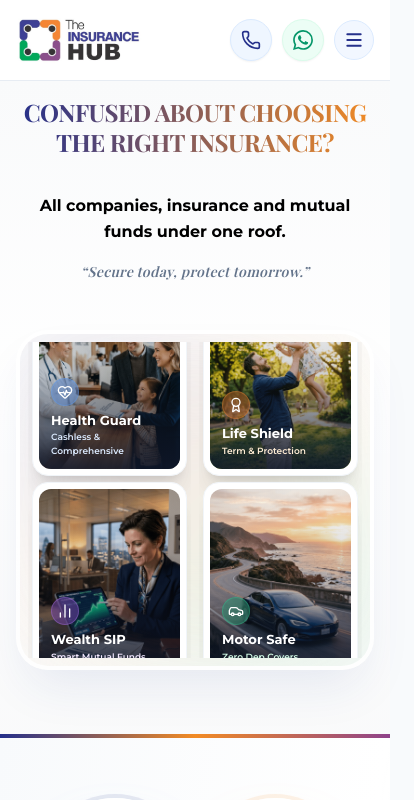
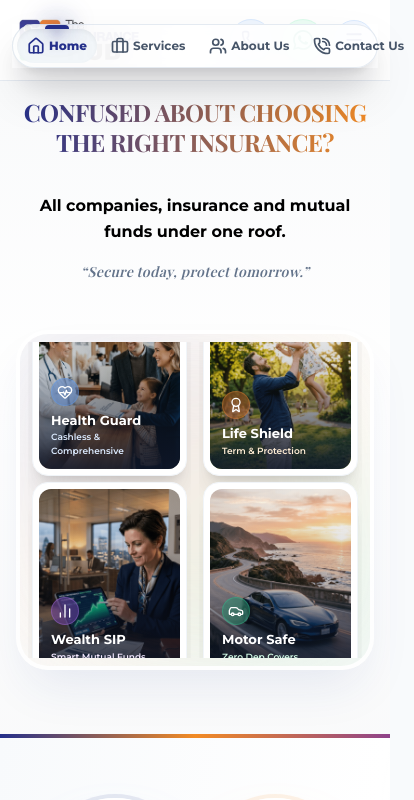
Before and after one commit to Shruti11506/Theinsurancehub, a React (Vite) app: page / in a window 390 px wide. Shown: the top 800 px of the page, 414 px wide, since content can reach past the window. Built offline with nearby package versions, Linux system fonts and the light colour scheme; a web font is replaced by a local one.

Commit message:
feat: add responsive floating Tubelight navigation bar for mobile and tablet view

```diff
--- a/src/App.jsx
+++ b/src/App.jsx
@@ -813,7 +813,7 @@ export default function App() {
       )}
 
       {/* 4. Comprehensive Footer */}
-      <footer className="bg-slate-900 text-slate-400 pt-20 pb-12 border-t border-slate-800">
+      <footer className="bg-slate-900 text-slate-400 pt-20 pb-24 sm:pb-28 lg:pb-12 border-t border-slate-800">
         <div className="max-w-7xl mx-auto px-6 grid md:grid-cols-2 lg:grid-cols-3 gap-12 pb-16 border-b border-slate-800">
 
           {/* Col 1: About company */}
--- a/src/components/Header.jsx
+++ b/src/components/Header.jsx
@@ -201,6 +201,16 @@ export default function Header({ onNavigate, currentPage, activeTab = 'Home', on
 
       </div>
 
+      {/* Mobile & Tablet Floating Tubelight Navigation Bar */}
+      <div className="lg:hidden fixed bottom-3 sm:bottom-4 left-1/2 -translate-x-1/2 z-[90] w-auto max-w-[calc(100vw-16px)] sm:max-w-md px-1 pointer-events-auto">
+        <NavBar
+          items={navItems}
+          activeTab={activeTab}
+          onTabChange={onTabChange}
+          className="shadow-2xl"
+        />
+      </div>
+
     </header>
   );
 }
--- a/src/components/ui/tubelight-navbar.jsx
+++ b/src/components/ui/tubelight-navbar.jsx
@@ -15,29 +15,18 @@ import { cn } from "@/lib/utils"
  */
 export function NavBar({ items, className, activeTab: controlledActive, onTabChange }) {
   const [internalActive, setInternalActive] = useState(items[0]?.name)
-  const [isMobile, setIsMobile] = useState(false)
 
   const activeTab = controlledActive || internalActive
-
-  useEffect(() => {
-    const handleResize = () => {
-      setIsMobile(window.innerWidth < 768)
-    }
-
-    handleResize()
-    window.addEventListener("resize", handleResize)
-    return () => window.removeEventListener("resize", handleResize)
-  }, [])
 
   return (
     <div
       className={cn(
-        "z-50",
+        "z-50 select-none",
         className,
       )}
     >
       <LayoutGroup>
-        <div className="flex items-center gap-4 bg-white/80 border border-slate-200/80 backdrop-blur-lg py-1.5 px-1.5 rounded-full shadow-premium">
+        <div className="flex items-center gap-1 sm:gap-2 md:gap-4 bg-white/90 border border-slate-200/90 backdrop-blur-xl py-1 px-1 sm:py-1.5 sm:px-1.5 rounded-full shadow-xl shadow-slate-900/10">
           {items.map((item) => {
             const Icon = item.icon
             const isActive = activeTab === item.name
@@ -53,29 +42,29 @@ export function NavBar({ items, className, activeTab: controlledActive, onTabCha
                   if (item.onClick) item.onClick()
                 }}
                 className={cn(
-                  "relative cursor-pointer text-[16px] font-bold py-3.5 rounded-full transition-colors flex items-center justify-center gap-2",
-                  "w-[135px] xl:w-[150px]",
+                  "relative cursor-pointer text-xs sm:text-sm md:text-[15px] lg:text-[16px] font-bold py-2 sm:py-2.5 lg:py-3.5 px-2.5 sm:px-3 lg:px-0 rounded-full transition-colors flex items-center justify-center gap-1 sm:gap-1.5 lg:gap-2",
+                  "flex-1 sm:flex-initial sm:min-w-[85px] md:min-w-[105px] lg:w-[135px] xl:w-[150px]",
                   "text-slate-600 hover:text-insurance-darkblue",
-                  isActive && "text-insurance-darkblue",
+                  isActive && "text-insurance-darkblue font-extrabold",
                 )}
               >
-                <Icon size={20} strokeWidth={2.3} className="relative z-10" />
-                <span className="relative z-10 hidden md:inline">{item.name}</span>
+                <Icon size={18} strokeWidth={2.3} className="relative z-10 sm:w-5 sm:h-5 flex-shrink-0" />
+                <span className="relative z-10 inline whitespace-nowrap">{item.name}</span>
                 {isActive && (
                   <motion.div
                     layoutId="tubelight-lamp"
-                    className="absolute inset-0 w-full bg-slate-100 rounded-full z-0"
+                    className="absolute inset-0 w-full bg-slate-100/90 rounded-full z-0 shadow-inner"
                     initial={false}
                     transition={{
                       type: "spring",
-                      stiffness: 300,
-                      damping: 30,
+                      stiffness: 350,
+                      damping: 32,
                     }}
                   >
-                    <div className="absolute -top-1 left-1/2 -translate-x-1/2 w-8 h-1 bg-insurance-darkblue rounded-t-full z-10">
-                      <div className="absolute w-12 h-6 bg-insurance-darkblue/10 rounded-full blur-md -top-2 -left-2" />
-                      <div className="absolute w-8 h-6 bg-insurance-darkblue/5 rounded-full blur-md -top-1" />
-                      <div className="absolute w-4 h-4 bg-insurance-darkblue/5 rounded-full blur-sm top-0 left-2" />
+                    <div className="absolute -top-1 left-1/2 -translate-x-1/2 w-6 sm:w-8 h-1 bg-insurance-darkblue rounded-t-full z-10">
+                      <div className="absolute w-8 sm:w-12 h-4 sm:h-6 bg-insurance-darkblue/20 rounded-full blur-md -top-2 -left-1 sm:-left-2" />
+                      <div className="absolute w-6 sm:w-8 h-4 sm:h-6 bg-insurance-darkblue/10 rounded-full blur-md -top-1" />
+                      <div className="absolute w-3 sm:w-4 h-3 sm:h-4 bg-insurance-darkblue/15 rounded-full blur-sm top-0 left-1.5 sm:left-2" />
                     </div>
                   </motion.div>
                 )}
```
